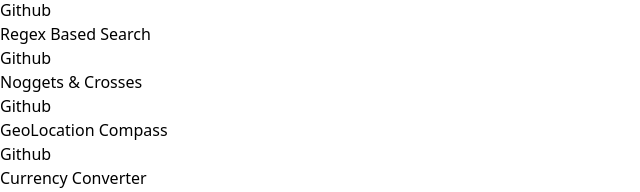
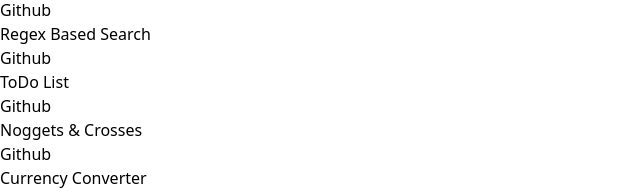
Before and after one commit to smoriginals/LiveProjects, a React (Vite) app in the folder frontend/: page / in a window 1280 px wide. Shown: the part 314-506 px from the top of the page, without its empty margins (0-640 px from the left). Built offline with nearby package versions, Linux system fonts and the light colour scheme.

Commit message:
add new project

```diff
--- a/frontend/src/App.jsx
+++ b/frontend/src/App.jsx
@@ -56,13 +56,13 @@
                             </li>
                             <a href='https://github.com/smoriginals/dropdown' target='main' className='hover:text-gray-900'>Github</a>
 
+                            <li className='fadeanim hover:text-blue-600'><a href='https://todo-app-nine-jade-85.vercel.app/' target='_blank'>ToDo List</a></li>
+                            <a href='https://github.com/smoriginals/todo' target='main' className='hover:text-gray-900'>Github</a>
 
                             <li className='fadeanim hover:text-blue-600'><a href='https://smoriginals.github.io/Noughts-Crosses' target='_blank'>Noggets & Crosses</a></li>
                             <a href='https://github.com/smoriginals/Noughts-Crosses' target='main' className='hover:text-gray-900'>Github</a>
 
 
-                            <li className='fadeanim hover:text-blue-600'><a href='https://smoriginals.github.io/GeoLocation-Compass' target='_blank'>GeoLocation Compass</a></li>
-                            <a href='https://github.com/smoriginals/GeoLocation-Compass' target='main' className='hover:text-gray-900'>Github</a>
 
 
                             <li className='fadeanim hover:text-blue-600'><a href='https://smoriginals.github.io/Currency-Converter' target='_blank'>Currency Converter</a></li>
```
